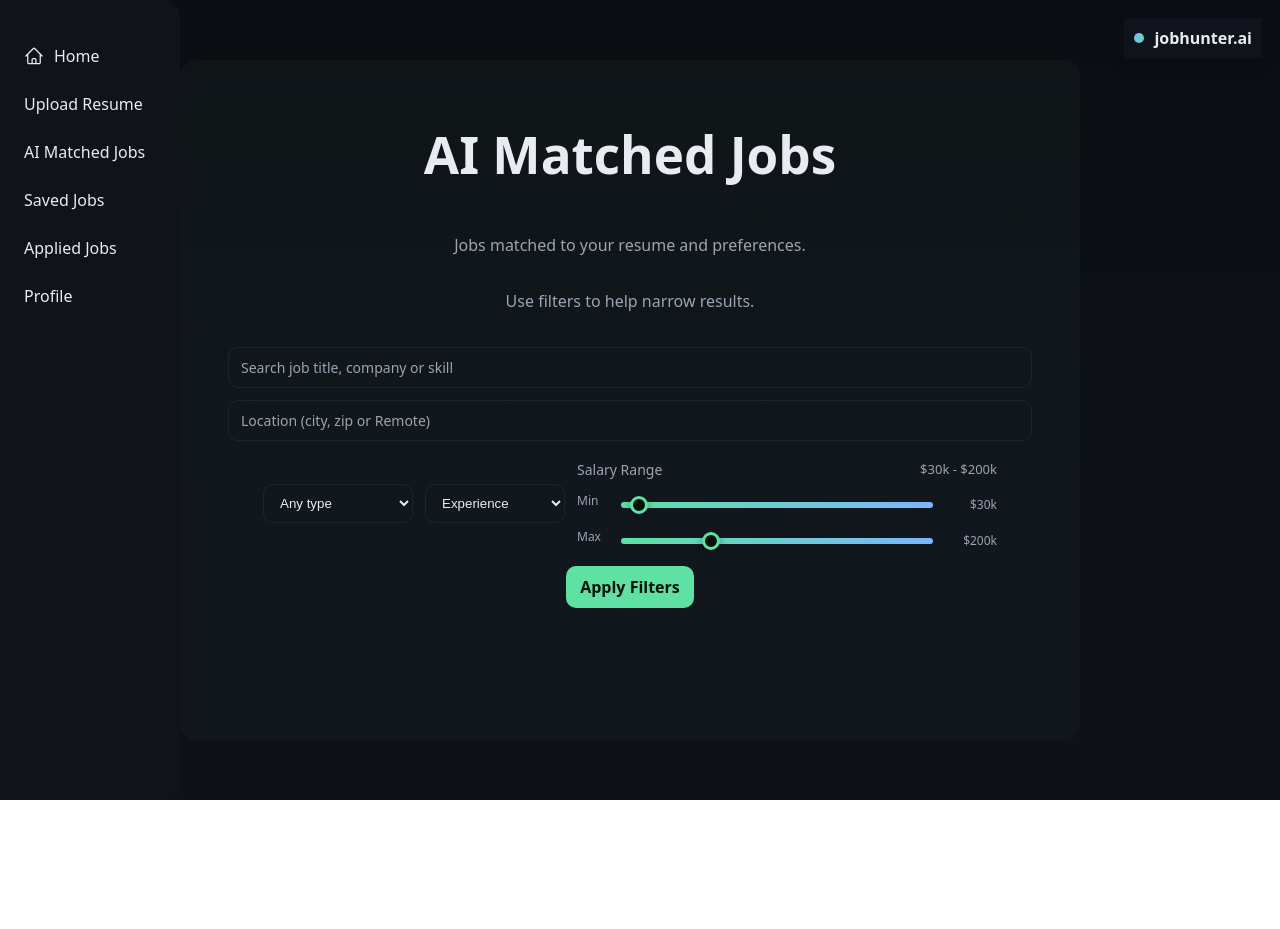
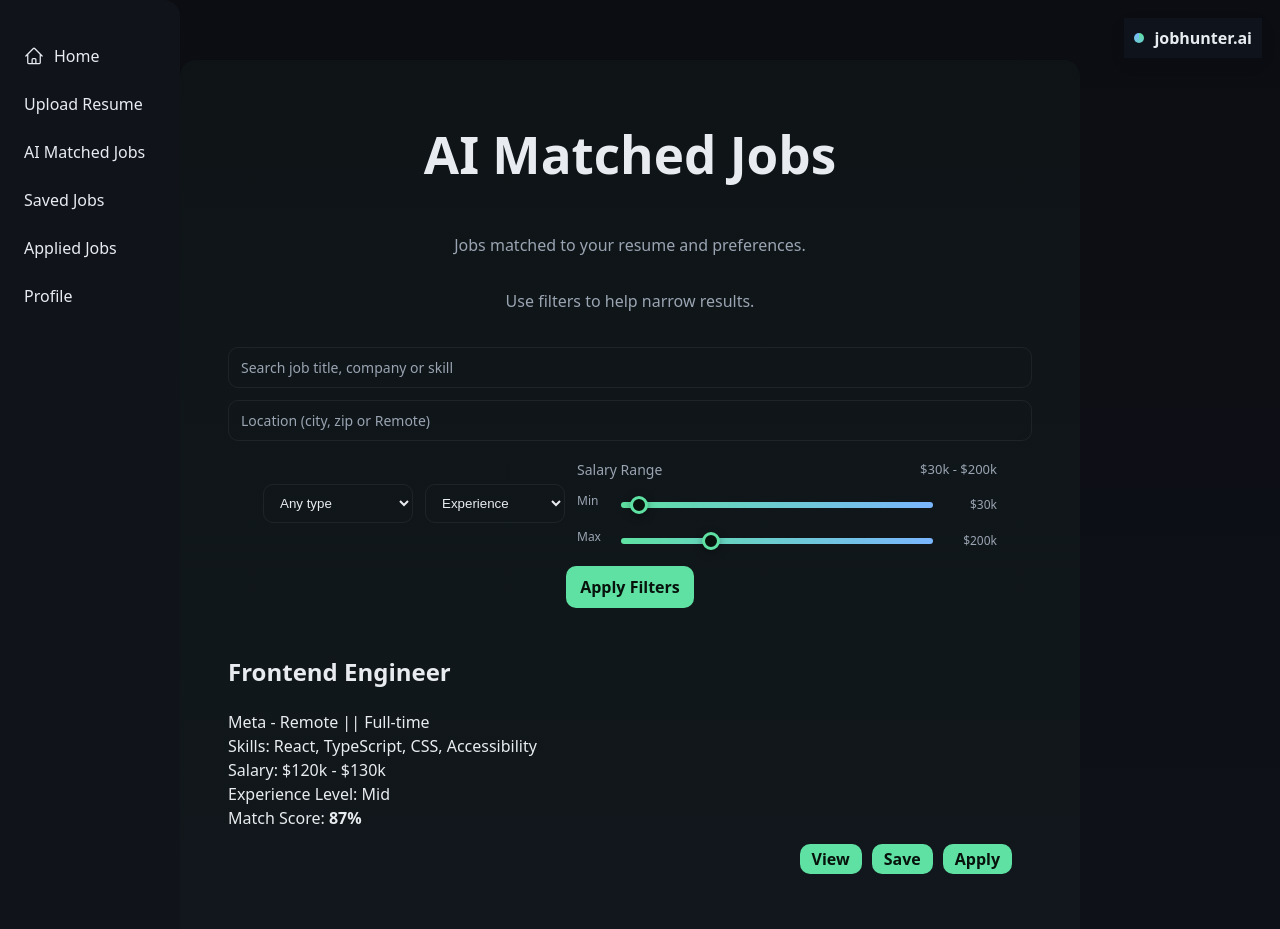
Before and after one commit to aaadil777/job-ai-web-tool, a React (Vite) app in the folder frontend/: page /matchedAI in a window 1280 px wide. Shown: the top 929 px of the page. Before the commit the page ends 800 px from the top, so only its background shows below. Built offline with nearby package versions, Linux system fonts and the light colour scheme.

Commit message:
Implemented mock data to AppliedJobs.jsx, MatchedAi.jsx, SavedJobs.jsx via JobCard function. Updated AppliedJobs.jsx to handle filters on the mock jobs data.

```diff
--- a/frontend/src/pages/AppliedJobs.jsx
+++ b/frontend/src/pages/AppliedJobs.jsx
@@ -1,4 +1,4 @@
-import { useEffect } from 'react'
+import { useState, useEffect} from 'react'
 import { Link } from 'react-router-dom'
 import './jobAI.css'
 
@@ -7,11 +7,15 @@ export default function AppliedJobs() {
 
   // Placeholder for database/API fetch logic
   useEffect(() => {
-    async function fetchData() {
       // TODO: Insert API/database fetch call here
-    }
-    fetchData()
+      fetch("/mocks/appliedjobs.json")
+        .then((response) => response.json())
+        .then((data) => setJobs(data))
   }, [])
+
+  const [jobs, setJobs] = useState([]);
+
+  const formatSalary = (val) => `$${Math.round(val / 1000)}k`
 
   return (
     <div>
@@ -48,7 +52,8 @@ export default function AppliedJobs() {
           <p className="text-muted-foreground">Track jobs you've applied to.</p>
 
           <section id="appliedList" className="jobs" style={{ width: '100vw', maxWidth: '100%', display: 'grid', gap: '14px', marginTop: '18px', boxSizing: 'border-box' }}>
-            <div id="appliedEmpty" style={{
+            {jobs.length === 0 && (
+              <div id="appliedEmpty" style={{
               padding: '36px',
               borderRadius: '12px',
               border: '1px dashed var(--border)',
@@ -62,9 +67,32 @@ export default function AppliedJobs() {
                 </Link>
               </p>
             </div>
+          )}
+          {/* Populate job cards */}
+          {jobs.map((job,index) => (
+          <JobCard key={index} job={job} formatSalary={formatSalary}/>
+          ))}
           </section>
         </main>
       </div>
     </div>
   )
 }
+
+function JobCard({job, formatSalary}) {
+  return (
+  <div className="job-card">
+    <div className="job-card-header">
+      <h2 className="job-title">{job.title}</h2>
+      <div className="company-name-and-location-and-type">{job.company} - {job.location} || {job.type}</div>
+      <div className="skills">Skills: {job.skills.join(", ")}</div>
+      <div className="salary-range">Salary: {formatSalary(job.salaryMin)} - {formatSalary(job.salaryMax)}</div>
+      <div className='job-experience'>Experience Level: {job.experience}</div>
+      <div className="job-match-score">Match Score: <strong>{job.matchScore}%</strong></div>
+      <div style={{ display:'flex', gap:10, justifyContent:'flex-end', padding:'14px 20px'}}>
+        <button style={{ padding:'4px 12px'}}>View</button>
+      </div>
+    </div>
+  </div>
+);
+}
--- a/frontend/src/pages/MatchedAI.jsx
+++ b/frontend/src/pages/MatchedAI.jsx
@@ -1,17 +1,23 @@
-import { useState, useEffect } from 'react'
+import { useState, useEffect, useMemo } from 'react'
 import { Link } from 'react-router-dom'
 import './jobAI.css'
 
 export default function MatchedAI() {
+
   useEffect(() => { document.title = 'AI Matched Jobs – jobhunter.ai' }, [])
 
   // Placeholder for database/API fetch logic
   useEffect(() => {
-    async function fetchData() {
       // TODO: Insert API/database fetch call here
-    }
-    fetchData()
+      fetch("/mocks/jobs.json")
+        .then((response) => response.json())
+        .then((data) => setJobs(data))
   }, [])
+
+  const [jobs, setJobs] = useState([]);
+  const [type, setType] = useState("");
+  const [experience, setExp] = useState("");
+  const [location, setLoc] = useState("");
 
   const [salaryMin, setSalaryMin] = useState(30000)
   const [salaryMax, setSalaryMax] = useState(200000)
@@ -31,6 +37,20 @@ export default function MatchedAI() {
       setSalaryMax(newMax)
     }
   }
+
+  const filterJobs = useMemo(() => {
+    return jobs.filter(j => {
+      const jMin = j.salaryMin;
+      const jMax = j.salaryMax;
+
+      const passType = !type || j.type === type;
+      const passSalary = jMax >= salaryMin && jMin <= salaryMax;
+      const passExp = !experience || j.experience === experience;
+      const passLoc = !location || j.location === location;
+
+      return passType && passSalary && passExp && passLoc;
+    });
+    }, [jobs, type, experience, salaryMin, salaryMax, location]);
 
   return (
     <div>
@@ -94,6 +114,8 @@ export default function MatchedAI() {
               placeholder="Location (city, zip or Remote)"
               list="location-list"
               style={{ minWidth: '180px' }}
+              value={location}
+              onChange={(e) => setLoc(e.target.value)}
             />
             <datalist id="location-list">
               <option value="Remote" />
@@ -102,7 +124,7 @@ export default function MatchedAI() {
               <option value="Austin, TX" />
             </datalist>
 
-            <select name="type" className="filter-input" style={{ minWidth: '150px' }}>
+            <select name="type" className="filter-input" style={{ minWidth: '150px' }} value={type} onChange={(e) => setType(e.target.value)}>
               <option value="">Any type</option>
               <option>Full-time</option>
               <option>Part-time</option>
@@ -112,7 +134,7 @@ export default function MatchedAI() {
               <option>Internship</option>
             </select>
 
-            <select name="exp" className="filter-input" style={{ minWidth: '140px' }}>
+            <select name="exp" className="filter-input" style={{ minWidth: '140px' }} value={experience} onChange={(e) => setExp(e.target.value)}>
               <option value="">Experience</option>
               <option>Entry</option>
               <option>Mid</option>
@@ -200,9 +222,34 @@ export default function MatchedAI() {
             display: 'grid',
             gap: '14px',
             marginTop: '8px'
-          }}></section>
+          }}>
+          {/* Populate job cards */}
+          {filterJobs.map((job,index) => (
+          <JobCard key={index} job={job} formatSalary={formatSalary}/>
+          ))}
+          </section>
         </main>
       </div>
     </div>
   )
 }
+
+function JobCard({job, formatSalary}) {
+  return (
+  <div className="job-card">
+    <div className="job-card-header">
+      <h2 className="job-title">{job.title}</h2>
+      <div className="company-name-and-location-and-type">{job.company} - {job.location} || {job.type}</div>
+      <div className="skills">Skills: {job.skills.join(", ")}</div>
+      <div className="salary-range">Salary: {formatSalary(job.salaryMin)} - {formatSalary(job.salaryMax)}</div>
+      <div className='job-experience'>Experience Level: {job.experience}</div>
+      <div className="job-match-score">Match Score: <strong>{job.matchScore}%</strong></div>
+      <div style={{ display:'flex', gap:10, justifyContent:'flex-end', padding:'14px 20px'}}>
+        <button style={{ padding:'4px 12px'}}>View</button>
+        <button style={{ padding:'4px 12px'}}>Save</button>
+        <button style={{ padding:'4px 12px'}}>Apply</button>
+      </div>
+    </div>
+  </div>
+);
+}
--- a/frontend/src/pages/SavedJobs.jsx
+++ b/frontend/src/pages/SavedJobs.jsx
@@ -1,17 +1,21 @@
-import { useEffect } from 'react'
+import { useState, useEffect} from 'react'
 import { Link } from 'react-router-dom'
 import './jobAI.css'
 
 export default function SavedJobs() {
   useEffect(() => { document.title = 'Saved Jobs – jobhunter.ai' }, [])
 
-  // Placeholder for database/API fetch logic
+ // Placeholder for database/API fetch logic
   useEffect(() => {
-    async function fetchData() {
       // TODO: Insert API/database fetch call here
-    }
-    fetchData()
+      fetch("/mocks/savedjobs.json")
+        .then((response) => response.json())
+        .then((data) => setJobs(data))
   }, [])
+
+  const [jobs, setJobs] = useState([]);
+
+  const formatSalary = (val) => `$${Math.round(val / 1000)}k`
 
   return (
     <div>
@@ -48,6 +52,7 @@ export default function SavedJobs() {
           <p className="text-muted-foreground">Jobs you marked to review or apply later.</p>
 
           <section id="savedList" className="jobs" style={{ width: '100vw', maxWidth: '100%', display: 'grid', gap: '14px', marginTop: '18px', boxSizing: 'border-box' }}>
+            {jobs.length === 0 && (
             <div id="savedEmpty" style={{
               display: 'none',
               padding: '36px',
@@ -63,9 +68,34 @@ export default function SavedJobs() {
                 </Link>
               </p>
             </div>
+            )}
+          {/* Populate job cards */}
+          {jobs.map((job,index) => (
+          <JobCard key={index} job={job} formatSalary={formatSalary}/>
+          ))}
           </section>
         </main>
       </div>
     </div>
   )
 }
+
+function JobCard({job, formatSalary}) {
+  return (
+  <div className="job-card">
+    <div className="job-card-header">
+      <h2 className="job-title">{job.title}</h2>
+      <div className="company-name-and-location-and-type">{job.company} - {job.location} || {job.type}</div>
+      <div className="skills">Skills: {job.skills.join(", ")}</div>
+      <div className="salary-range">Salary: {formatSalary(job.salaryMin)} - {formatSalary(job.salaryMax)}</div>
+      <div className='job-experience'>Experience Level: {job.experience}</div>
+      <div className="job-match-score">Match Score: <strong>{job.matchScore}%</strong></div>
+      <div style={{ display:'flex', gap:10, justifyContent:'flex-end', padding:'14px 20px'}}>
+        <button style={{ padding:'4px 12px'}}>View</button>
+        <button style={{ padding:'4px 12px'}}>Remove</button>
+        <button style={{ padding:'4px 12px'}}>Apply</button>
+      </div>
+    </div>
+  </div>
+);
+}
```
